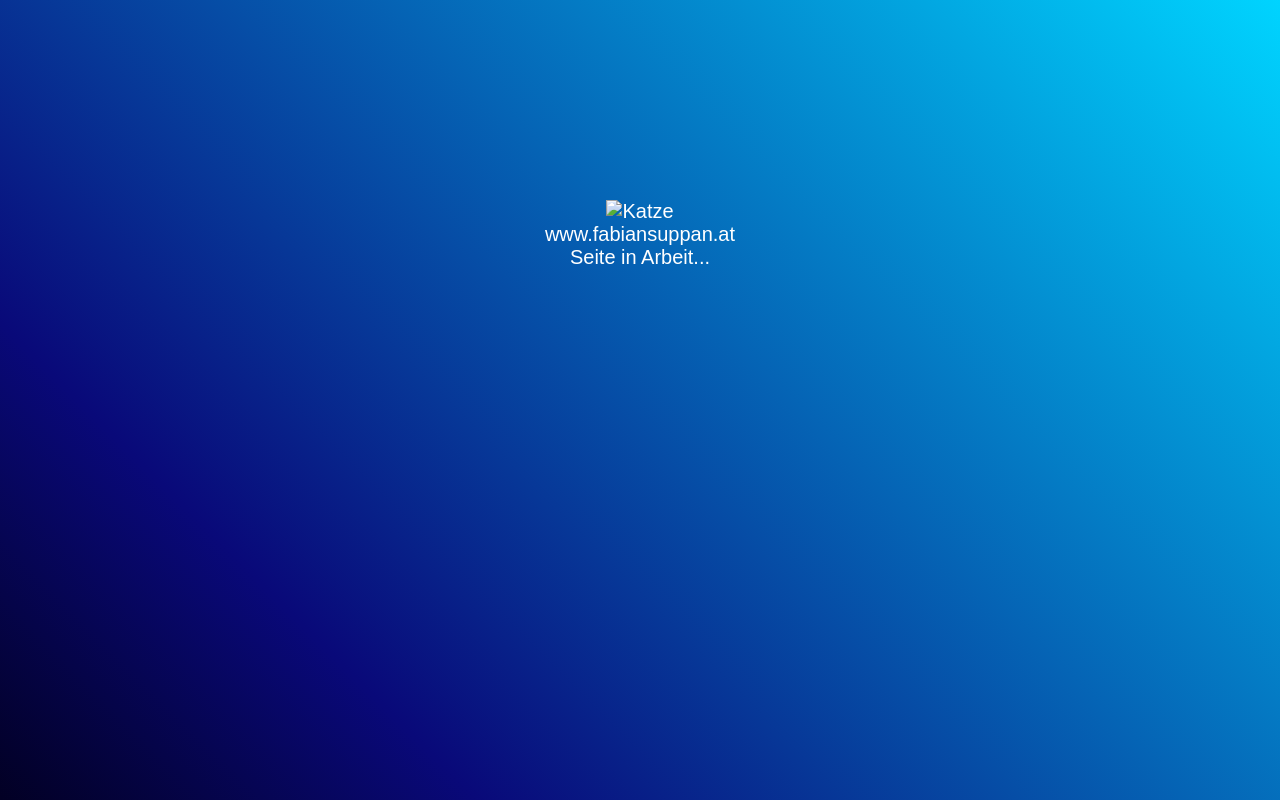
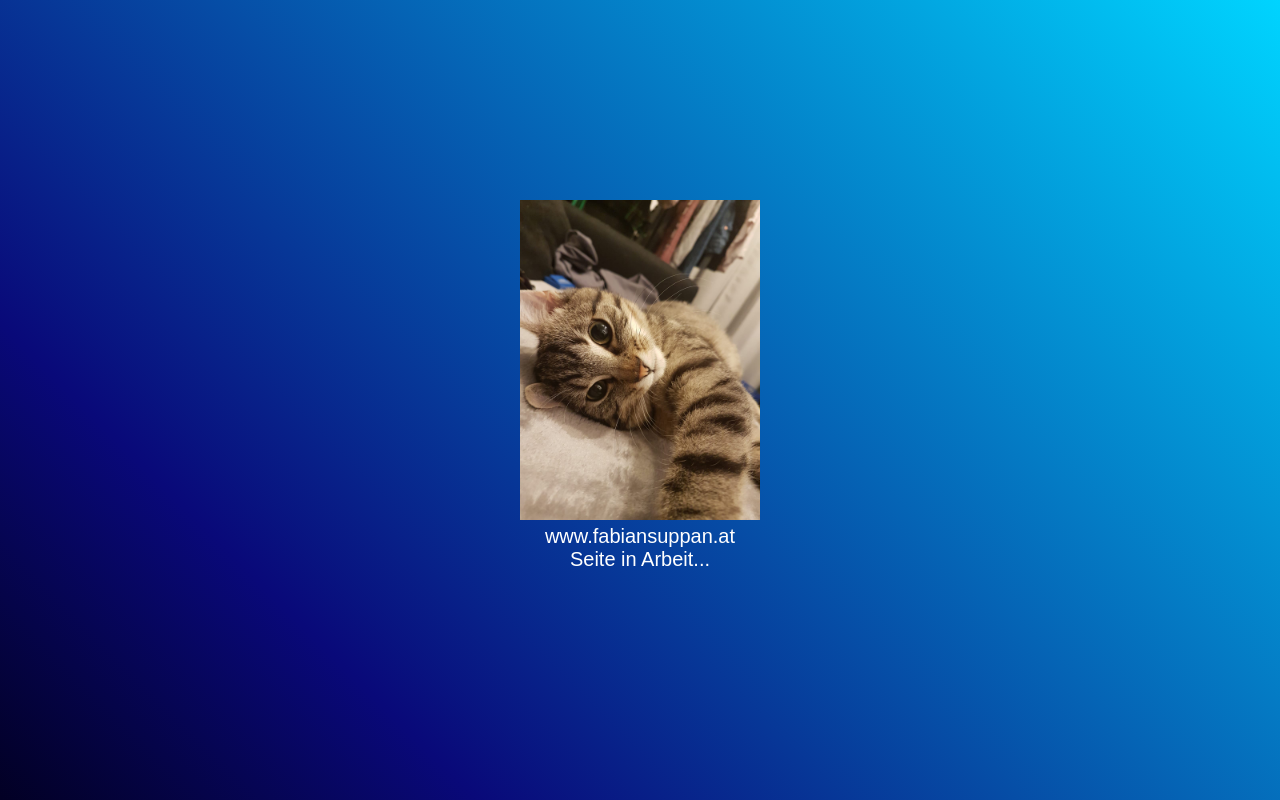
Before and after one commit to rayfaybian/fabiansuppan.at, a plain HTML site: page index.html in a window 1280 px wide. Drawn offline with Linux system fonts and the light colour scheme; the site is published under a folder, as on GitHub Pages, so addresses that start at the root find nothing.

Commit message:
fixed img error

```diff
--- a/index.html
+++ b/index.html
@@ -9,7 +9,7 @@
   <body>
     <div class="container">
       <div class="cat">
-        <img src="/fabiansuppan.at/media/cat.JPG" alt="Katze" />
+        <img src="media/cat.JPG" alt="Katze" />
       </div>
       <div class="txt-box">www.fabiansuppan.at<br />Seite in Arbeit...</div>
       <div></div>
```
